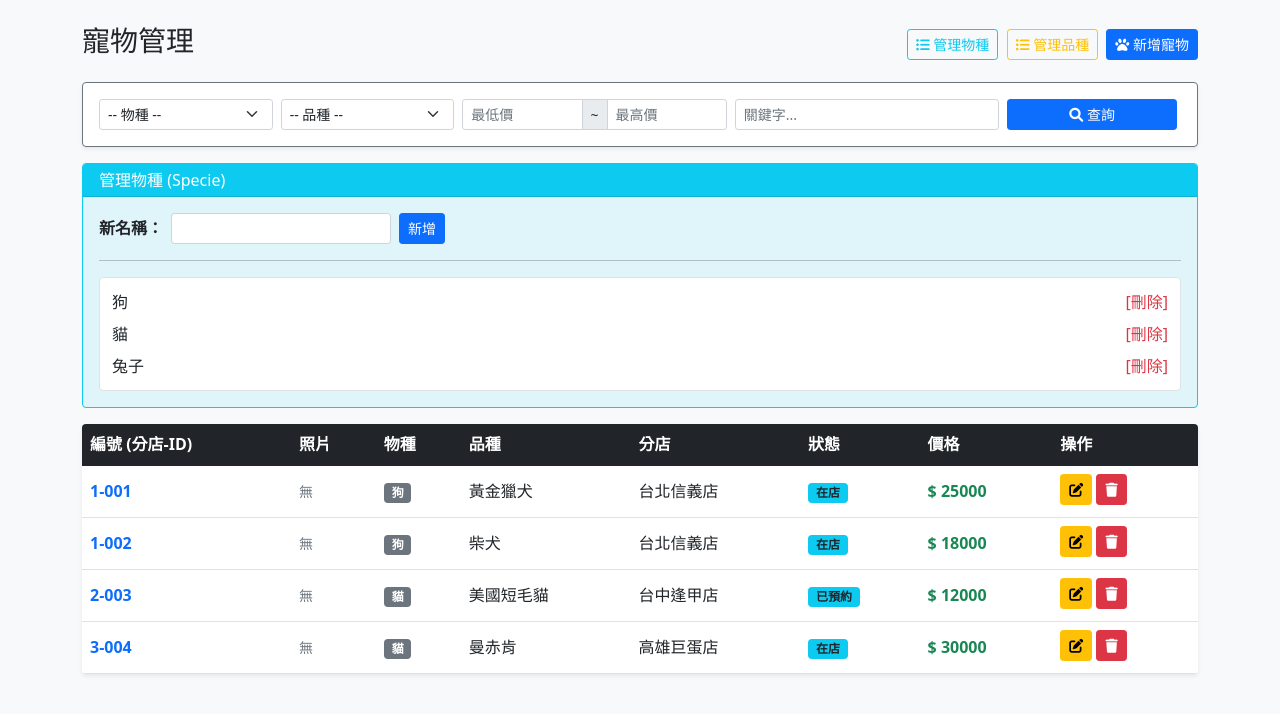
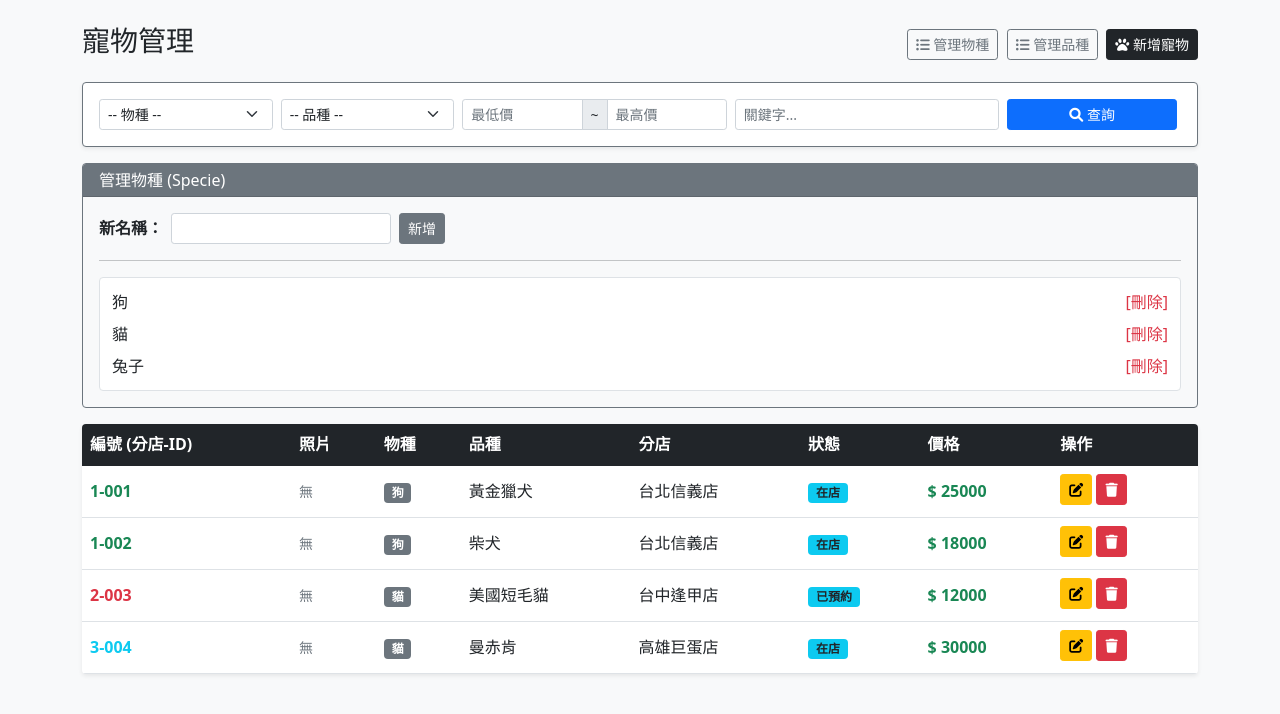
Before and after one commit to Serenetaytay/database_project, a PHP site: page /pet_mngt.php in a window 1280 px wide, after a click on "管理物種". Shown: the part 56-770 px from the top of the page. Run offline with PHP 8.4, Linux system fonts and the light colour scheme; data comes from the database, SQL or seed files in the repository.

Commit message:
Update pet_mngt.php

```diff
--- a/admin/pet_mngt.php
+++ b/admin/pet_mngt.php
@@ -170,6 +170,16 @@ $sql_query .= " ORDER BY PET.petID ASC"; // 升冪
             max-height: 200px;
             overflow-y: auto;
         }
+        .btn-dark-custom {
+            background-color: #212529;
+            color: white;
+            border-color: #212529;
+        }
+        .btn-dark-custom:hover {
+            background-color: #424649;
+            border-color: #373b3e;
+            color: white;
+        }
     </style>
 </head>
 <body class="bg-light">
@@ -181,13 +191,13 @@ $sql_query .= " ORDER BY PET.petID ASC"; // 升冪
         <div class="d-flex justify-content-between align-items-center mb-3">
             <h3>寵物管理</h3>
             <div>
-                <button class="btn btn-outline-info btn-sm me-1" type="button" data-bs-toggle="collapse" data-bs-target="#addSpecieBox">
+                <button class="btn btn-outline-secondary btn-sm me-1" type="button" data-bs-toggle="collapse" data-bs-target="#addSpecieBox">
                     <i class="fas fa-list-ul"></i> 管理物種
                 </button>
-                <button class="btn btn-outline-warning btn-sm me-1" type="button" data-bs-toggle="collapse" data-bs-target="#addBreedBox">
+                <button class="btn btn-outline-secondary btn-sm me-1" type="button" data-bs-toggle="collapse" data-bs-target="#addBreedBox">
                     <i class="fas fa-list-ul"></i> 管理品種
                 </button>
-                <button class="btn btn-primary btn-sm" type="button" data-bs-toggle="collapse" data-bs-target="#addPetBox">
+                <button class="btn btn-dark-custom btn-sm" type="button" data-bs-toggle="collapse" data-bs-target="#addPetBox">
                     <i class="fas fa-paw"></i> <?php echo $editData ? '編輯寵物 (展開中)' : '新增寵物'; ?>
                 </button>
             </div>
@@ -240,13 +250,13 @@ $sql_query .= " ORDER BY PET.petID ASC"; // 升冪
 
         <div class="mb-3">
             <div class="collapse mb-2" id="addSpecieBox">
-                <div class="card bg-info bg-opacity-10 border-info">
-                    <div class="card-header bg-info text-white py-1">管理物種 (Specie)</div>
+                <div class="card bg-light border-secondary">
+                    <div class="card-header bg-secondary text-white py-1">管理物種 (Specie)</div>
                     <div class="card-body">
                         <form method="post" class="row g-2 align-items-center mb-3">
                             <div class="col-auto"><label class="fw-bold">新名稱：</label></div>
                             <div class="col-auto"><input type="text" name="sName" class="form-control form-control-sm" required></div>
-                            <div class="col-auto"><button type="submit" name="add_specie" class="btn btn-sm btn-primary">新增</button></div>
+                            <div class="col-auto"><button type="submit" name="add_specie" class="btn btn-sm btn-secondary">新增</button></div>
                         </form>
                         <hr>
                         <div class="manage-list bg-white p-2 border rounded">
@@ -256,7 +266,7 @@ $sql_query .= " ORDER BY PET.petID ASC"; // 升冪
                                 while ($row = $all_s->fetch_assoc()) {
                                     echo "<tr>
                                             <td>{$row['sName']}</td>
-                                            <td class='text-end'><a href='?del_specie={$row['sID']}' class='text-danger text-decoration-none' onclick='return confirm(\"確定刪除此物種？\\n(若有相關品種將無法刪除)\")'>[刪除]</a></td>
+                                            <td class='text-end'><a href='?del_specie={$row['sID']}' class='text-danger text-decoration-none' onclick='return confirm(\"確定刪除此物種？\")'>[刪除]</a></td>
                                           </tr>";
                                 }
                                 ?>
@@ -267,8 +277,8 @@ $sql_query .= " ORDER BY PET.petID ASC"; // 升冪
             </div>
 
             <div class="collapse mb-2" id="addBreedBox">
-                <div class="card bg-warning bg-opacity-10 border-warning">
-                    <div class="card-header bg-warning text-dark py-1">管理品種 (Breed)</div>
+                <div class="card bg-light border-dark">
+                    <div class="card-header bg-dark text-white py-1">管理品種 (Breed)</div>
                     <div class="card-body">
                         <form method="post" class="row g-2 align-items-center mb-3">
                             <div class="col-auto"><label class="fw-bold">所屬物種：</label></div>
@@ -276,14 +286,13 @@ $sql_query .= " ORDER BY PET.petID ASC"; // 升冪
                                 <select name="sID" class="form-select form-select-sm" required>
                                     <option value="">請選擇</option>
                                     <?php
-                                    // 為了顯示方便，重新撈一次
                                     $s_res2 = $conn->query("SELECT * FROM SPECIE");
                                     while($s = $s_res2->fetch_assoc()) echo "<option value='{$s['sID']}'>{$s['sName']}</option>";
                                     ?>
                                 </select>
                             </div>
                             <div class="col-auto"><input type="text" name="bName" class="form-control form-control-sm" placeholder="新品種名" required></div>
-                            <div class="col-auto"><button type="submit" name="add_breed" class="btn btn-sm btn-primary">新增</button></div>
+                            <div class="col-auto"><button type="submit" name="add_breed" class="btn btn-sm btn-dark">新增</button></div>
                         </form>
                         <hr>
                         <div class="manage-list bg-white p-2 border rounded">
@@ -291,13 +300,12 @@ $sql_query .= " ORDER BY PET.petID ASC"; // 升冪
                                 <thead><tr><th>物種</th><th>品種</th><th>操作</th></tr></thead>
                                 <tbody>
                                 <?php
-                                // JOIN SPECIE 顯示物種名
                                 $all_b = $conn->query("SELECT BREED.*, SPECIE.sName FROM BREED JOIN SPECIE ON BREED.sID = SPECIE.sID ORDER BY SPECIE.sID");
                                 while ($row = $all_b->fetch_assoc()) {
                                     echo "<tr>
                                             <td><span class='badge bg-secondary'>{$row['sName']}</span></td>
                                             <td>{$row['bName']}</td>
-                                            <td class='text-end'><a href='?del_breed={$row['bID']}' class='text-danger text-decoration-none' onclick='return confirm(\"確定刪除此品種？\\n(若有相關寵物將無法刪除)\")'>[刪除]</a></td>
+                                            <td class='text-end'><a href='?del_breed={$row['bID']}' class='text-danger text-decoration-none' onclick='return confirm(\"確定刪除此品種？\")'>[刪除]</a></td>
                                           </tr>";
                                 }
                                 ?>
@@ -309,18 +317,25 @@ $sql_query .= " ORDER BY PET.petID ASC"; // 升冪
             </div>
 
             <div class="collapse <?php echo $showCollapse; ?>" id="addPetBox">
-                <form method="post" enctype="multipart/form-data" class="card p-4 bg-white shadow-sm border border-primary border-2">
+                <form method="post" enctype="multipart/form-data" class="card p-4 bg-white shadow-sm border border-dark border-2">
                     <div class="d-flex justify-content-between mb-3">
-                        <h5 class="text-primary m-0">
-                            <?php echo $editData ? '<i class="fas fa-edit"></i> 編輯寵物資料 (ID: '.$editData['petID'].')' : '<i class="fas fa-plus-circle"></i> 新增寵物資料'; ?>
+                        <h5 class="text-dark m-0">
+                            <?php echo $editData ? '<i class="fas fa-edit"></i> 編輯寵物資料' : '<i class="fas fa-plus-circle"></i> 新增寵物資料'; ?>
                         </h5>
                         <button type="button" class="btn-close" data-bs-toggle="collapse" data-bs-target="#addPetBox"></button>
                     </div>
 
-                    <input type="hidden" name="petID" value="<?php echo $editData['petID'] ?? ''; ?>">
+                    <input type="hidden" name="original_petID" value="<?php echo $editData['petID'] ?? ''; ?>">
                     <input type="hidden" name="old_image" value="<?php echo $editData['petImage'] ?? ''; ?>">
 
                     <div class="row g-3">
+                        <div class="col-md-2">
+                            <label class="form-label fw-bold text-dark">自訂 ID</label>
+                            <input type="number" name="petID" class="form-control border-dark"
+                                   placeholder="輸入號碼" required
+                                   value="<?php echo $editData['petID'] ?? ''; ?>">
+                        </div>
+
                         <div class="col-md-3">
                             <label class="form-label small text-muted">品種</label>
                             <select name="bID" class="form-select" required>
@@ -347,7 +362,7 @@ $sql_query .= " ORDER BY PET.petID ASC"; // 升冪
                                 ?>
                             </select>
                         </div>
-                        <div class="col-md-3">
+                        <div class="col-md-4">
                             <label class="form-label small text-muted">生日</label>
                             <input type="date" name="birth" class="form-control" required value="<?php echo $editData['birth'] ?? ''; ?>">
                         </div>
@@ -363,13 +378,13 @@ $sql_query .= " ORDER BY PET.petID ASC"; // 升冪
                             <label class="form-label small text-muted">個性</label>
                             <input type="text" name="personality" class="form-control" value="<?php echo $editData['personality'] ?? ''; ?>">
                         </div>
-                        <div class="col-md-3">
+                        <div class="col-md-4">
                             <label class="form-label small text-muted">價格</label>
                             <input type="number" name="petprice" class="form-control" required value="<?php echo $editData['petprice'] ?? ''; ?>">
                         </div>
 
                         <?php if($editData): ?>
-                        <div class="col-md-4">
+                        <div class="col-md-12">
                             <label class="form-label small text-danger fw-bold">狀態</label>
                             <select name="status" class="form-select border-danger">
                                 <option value="在店" <?php echo ($editData['status']=='在店')?'selected':''; ?>>在店</option>
@@ -393,7 +408,7 @@ $sql_query .= " ORDER BY PET.petID ASC"; // 升冪
                             <?php if($editData): ?>
                                 <a href="pet_mngt.php" class="btn btn-secondary me-2">取消</a>
                             <?php endif; ?>
-                            <button type="submit" name="save_pet" class="btn <?php echo $editData ? 'btn-warning' : 'btn-primary'; ?>">
+                            <button type="submit" name="save_pet" class="btn btn-dark w-100">
                                 <?php echo $editData ? '<i class="fas fa-check"></i> 確認修改' : '<i class="fas fa-plus"></i> 確認新增'; ?>
                             </button>
                         </div>
@@ -418,6 +433,16 @@ $sql_query .= " ORDER BY PET.petID ASC"; // 升冪
             <tbody>
                 <?php
                 $result = $conn->query($sql_query);
+                $colorMap = [
+                    'text-primary',   // 0: 藍色
+                    'text-success',   // 1: 綠色
+                    'text-danger',    // 2: 紅色
+                    'text-info',      // 3: 淺藍
+                    'text-dark',      // 4: 黑色 (深灰)
+                    'text-secondary', // 5: 灰色
+                    'text-warning'    // 6: 黃色
+                ];
+                $colorCount = count($colorMap);
 
                 if ($result && $result->num_rows > 0) {
                     while ($row = $result->fetch_assoc()) {
@@ -425,8 +450,10 @@ $sql_query .= " ORDER BY PET.petID ASC"; // 升冪
                         if (!empty($row['petImage'])) {
                             $imgHtml = "<img src='{$row['petImage']}' style='width: 60px; height: 60px; object-fit: cover; border-radius: 5px;'>";
                         }
+
                         $visualID = $row['storeID'] . "-" . str_pad($row['petID'], 3, '0', STR_PAD_LEFT);
 
+                        // 搜尋高亮
                         $showBreed = $row['bName'];
                         $showStore = $row['storeName'];
                         $showPers = $row['personality'];
@@ -435,18 +462,19 @@ $sql_query .= " ORDER BY PET.petID ASC"; // 升冪
                             $showStore = str_replace($searchKeyword, "<span class='bg-warning'>$searchKeyword</span>", $showStore);
                             $showPers = str_replace($searchKeyword, "<span class='bg-warning'>$searchKeyword</span>", $showPers);
                         }
+                        $colorIndex = $row['storeID'] % $colorCount;
+                        $idColorClass = $colorMap[$colorIndex];
 
                         echo "<tr>
-                                <td class='fw-bold text-primary'>{$visualID}</td>
-                                <td>{$imgHtml}</td>
+                                <td class='fw-bold {$idColorClass}'>{$visualID}</td> <td>{$imgHtml}</td>
                                 <td><span class='badge bg-secondary'>{$row['sName']}</span></td>
                                 <td>{$showBreed}</td>
                                 <td>{$showStore}</td>
                                 <td><span class='badge bg-info text-dark'>{$row['status']}</span></td>
                                 <td class='text-success fw-bold'>$ {$row['petprice']}</td>
                                 <td>
-                                    <a href='?edit={$row['petID']}' class='btn btn-warning btn-sm mb-1' title='編輯'><i class='fas fa-edit'></i></a>
-                                    <a href='?del={$row['petID']}' class='btn btn-danger btn-sm mb-1' onclick='return confirm(\"確認刪除此寵物資料？\")' title='刪除'><i class='fas fa-trash'></i></a>
+                                    <a href='?edit={$row['petID']}' class='btn btn-warning btn-sm mb-1'><i class='fas fa-edit'></i></a>
+                                    <a href='?del={$row['petID']}' class='btn btn-danger btn-sm mb-1' onclick='return confirm(\"確認刪除？\")'><i class='fas fa-trash'></i></a>
                                 </td>
                               </tr>";
                     }
```
